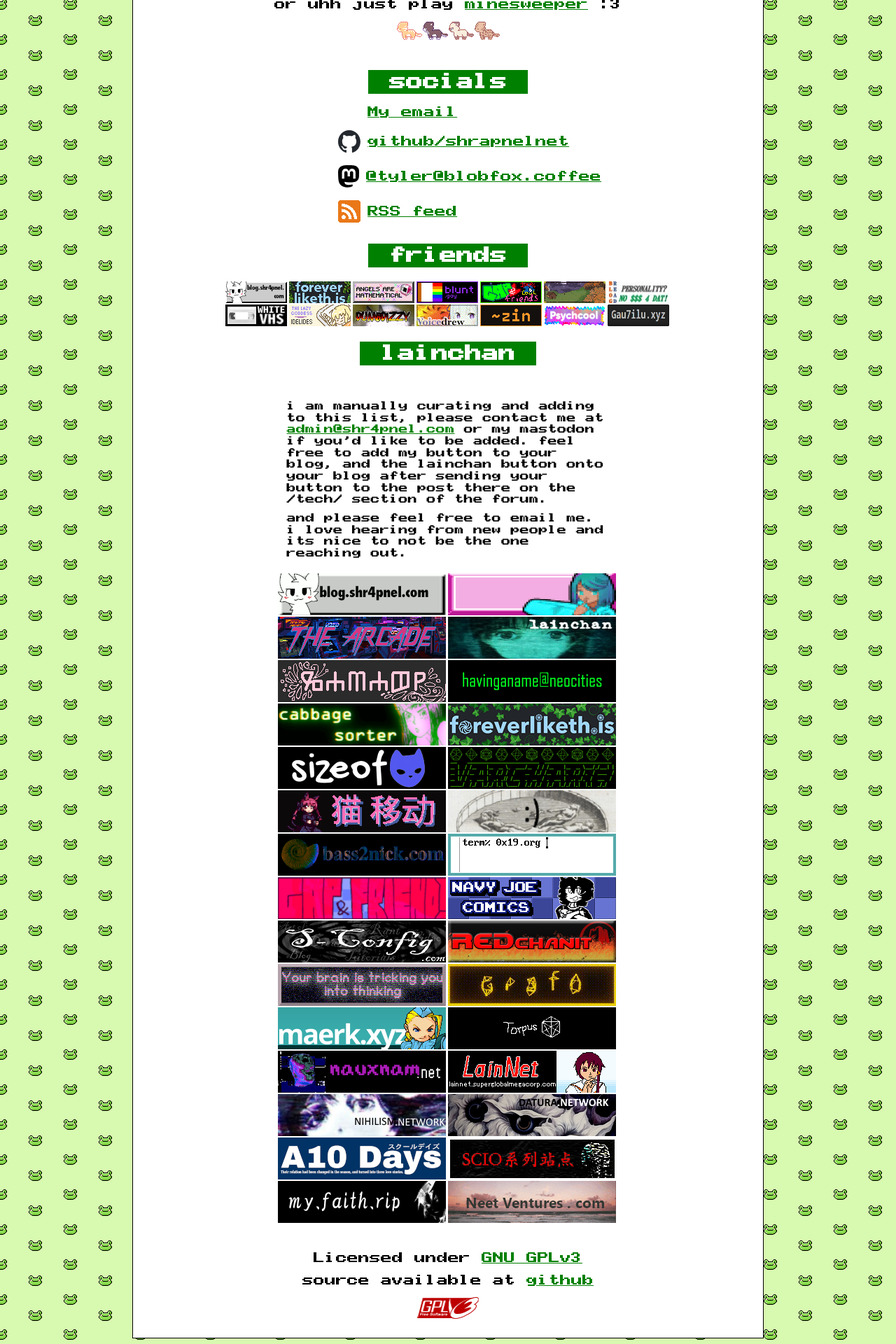
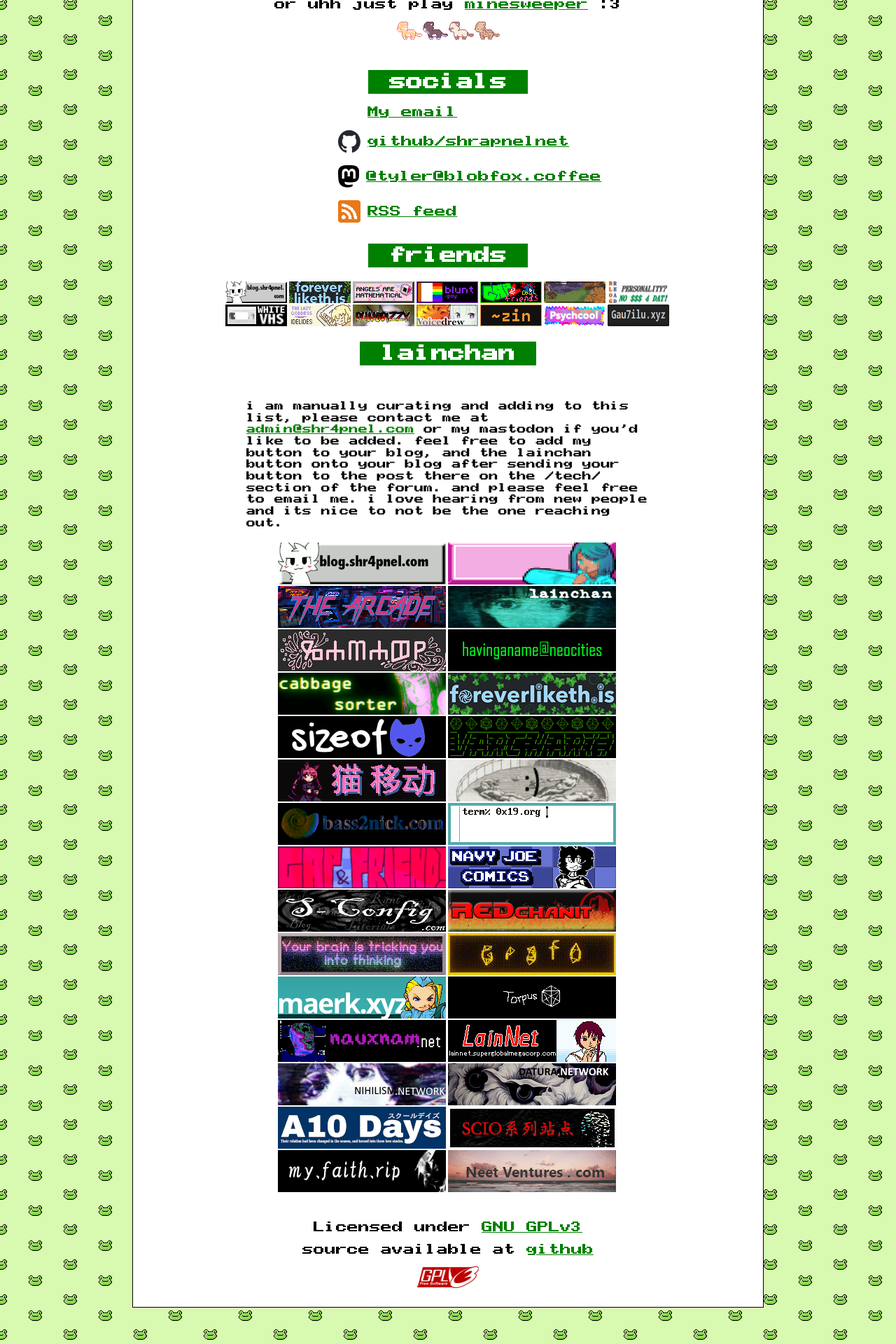
Before and after one commit to shrapnelnet/blog, a Jekyll site: the page built from index.html, in a window 1280 px wide. Shown: the part 713-2633 px from the top of the page at 70% size. Built offline with Jekyll 4.4.1, drawn with Linux system fonts in a browser that asks for light colours; the list of posts is cut into pages by our own code.

Commit message:
formatting changes

```diff
--- a/_layouts/shr4pnel.html
+++ b/_layouts/shr4pnel.html
@@ -176,8 +176,6 @@
                             mastodon if you&apos;d like to be added. feel free to add my button to your
                             blog, and the lainchan button onto your blog after sending your button
                             to the post there on the /tech/ section of the forum.
-                        </sub>
-                        <sub class="lain-text">
                             and please feel free to email me. i love hearing from new people and its
                             nice to not be the one reaching out.
                         </sub>
--- a/assets/css/index.css
+++ b/assets/css/index.css
@@ -156,7 +156,6 @@ p > img {
 
 .lain-text {
     line-height: 1.25em;
-    width: 80%;
     text-align: left;
     margin-top: 10px;
 }
```
